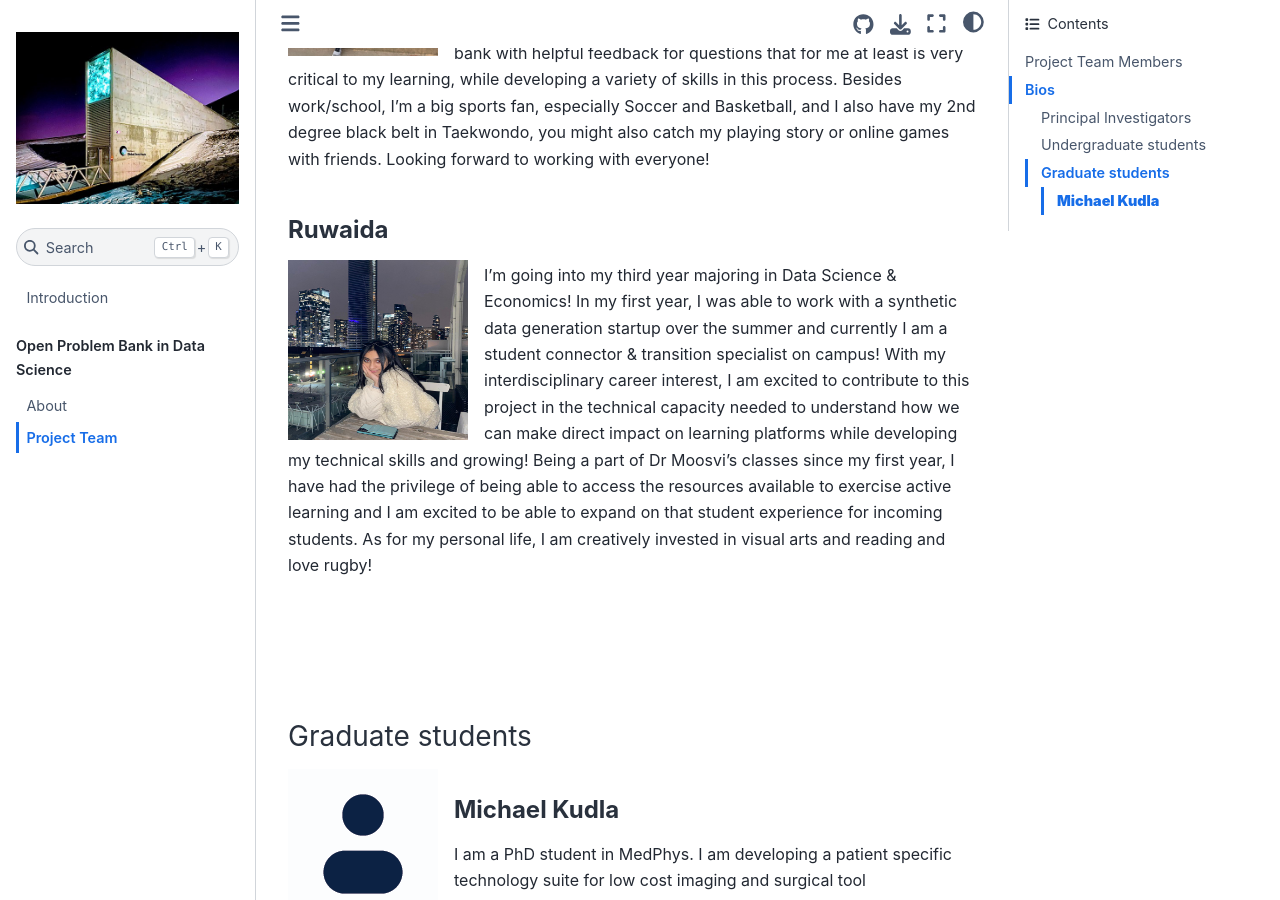
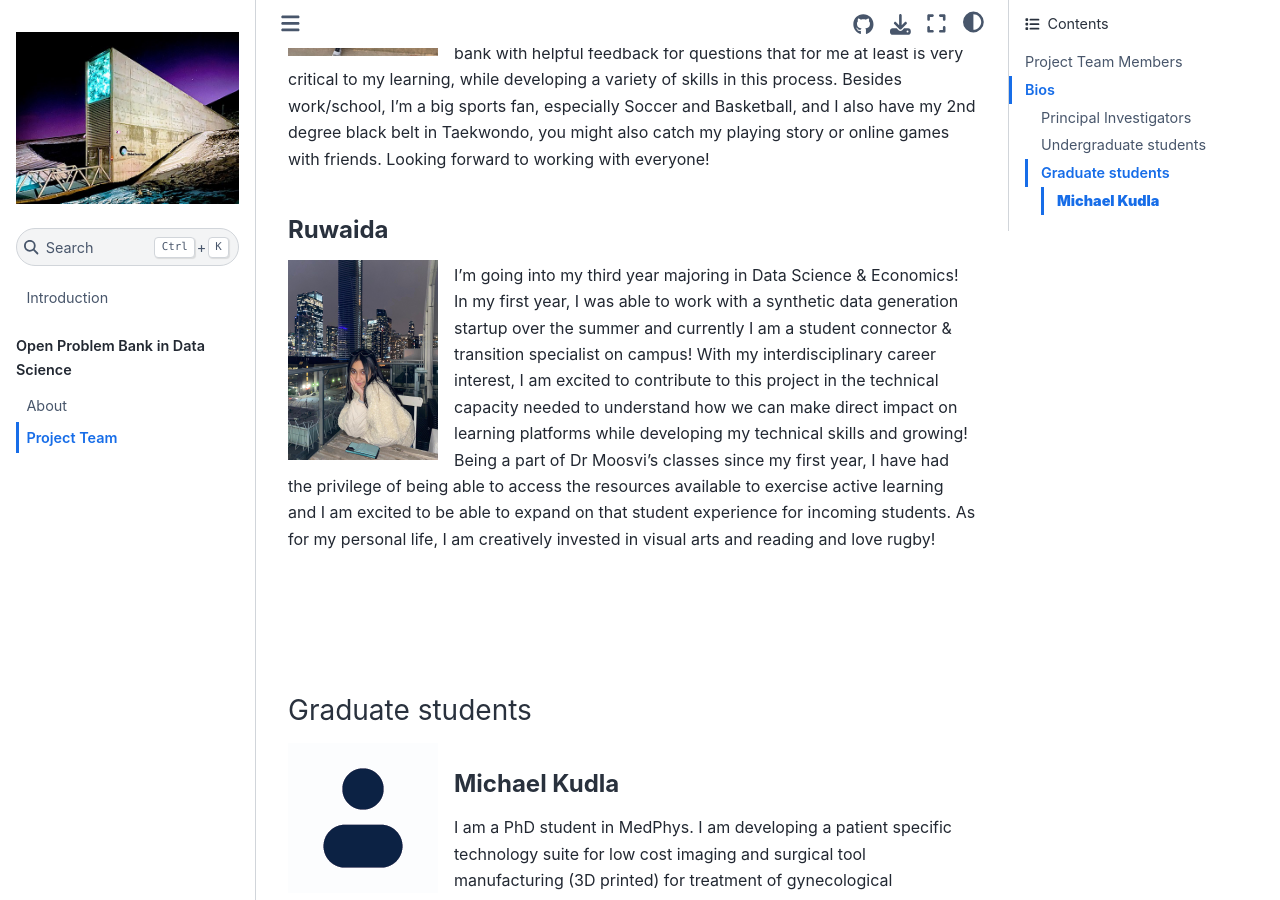
Before and after one commit to open-resources/datascience_bank, a Jupyter Book: the page built from about/bio.md, in a window 1280 px wide and 900 px high, scrolled down 2489 px. Built offline with Jupyter Book 1.0.4 settings and Sphinx 7.4.7 and the Sphinx Book theme 1.1.4, drawn with Linux system fonts in a browser that asks for light colours.

Commit message:
Update bio.md

```diff
--- a/about/bio.md
+++ b/about/bio.md
@@ -59,7 +59,7 @@
 My name is Borna, just completed my 2nd year studying business and computer science at UBC Vancouver. Aside from this project I'm also on the Investment team at Front Row Ventures, and hoping to go into product management, starting with an internship next Summer! Excited to work on this project, developing a large open problem bank with helpful feedback for questions that for me at least is very critical to my learning, while developing a variety of skills in this process. Besides work/school, I'm a big sports fan, especially Soccer and Basketball, and I also have my 2nd degree black belt in Taekwondo, you might also catch my playing story or online games with friends. Looking forward to working with everyone!
 
 #### **Ruwaida**
-<img align="left" width="180" height="180" style="padding-right: 20px" src="../images/Ruwaida.jpg"> </img>
+<img align="left" width="150" height="200" style="padding-right: 20px" src="../images/Ruwaida.jpg"> </img>
 
 I'm going into my third year majoring in Data Science & Economics! In my first year, I was able to work with a synthetic data generation startup over the summer and currently I am a student connector & transition specialist on campus! With my interdisciplinary career interest, I am excited to contribute to this project in the technical capacity needed to understand how we can make direct impact on learning platforms while developing my technical skills and growing! Being a part of Dr Moosvi's classes since my first year, I have had the privilege of being able to access the resources available to exercise active learning and I am excited to be able to expand on that student experience for incoming students. As for my personal life, I am creatively invested in visual arts and reading and love rugby!
 
```
